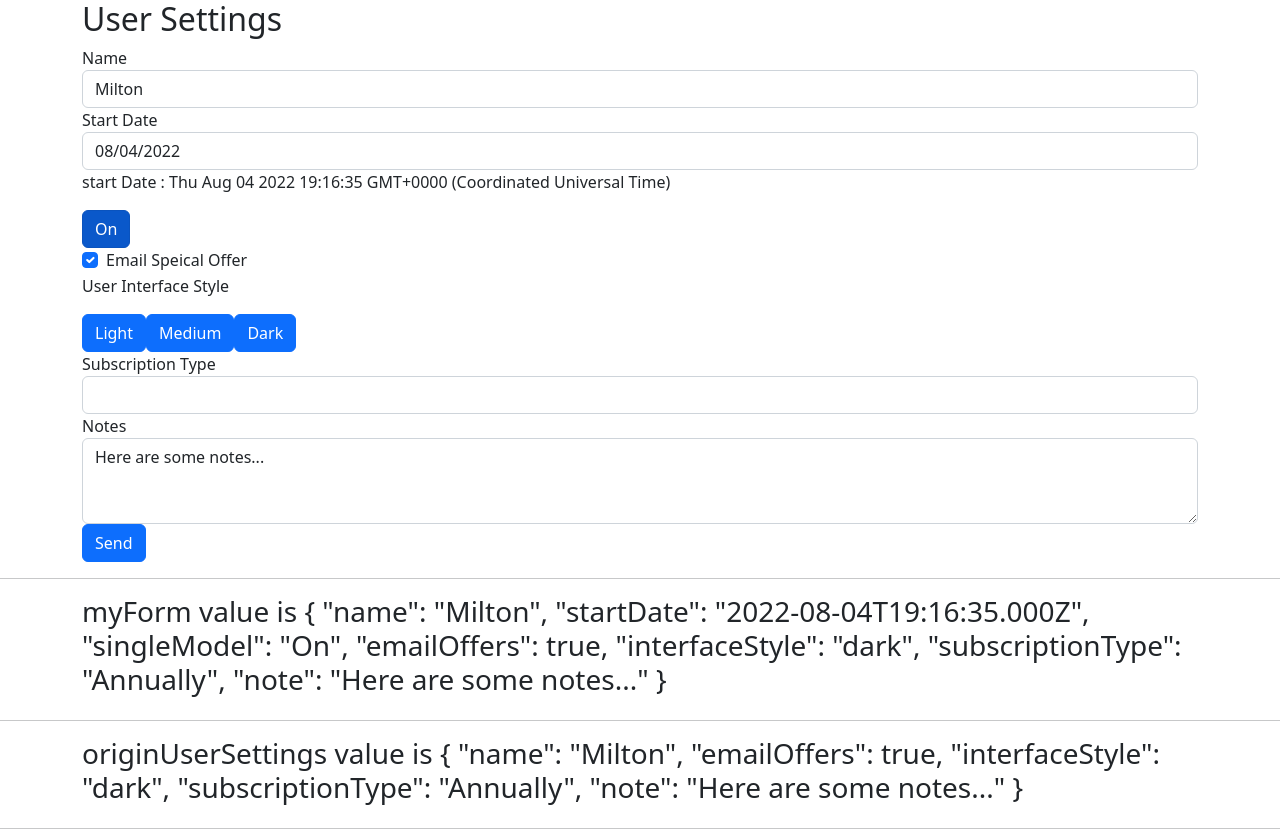
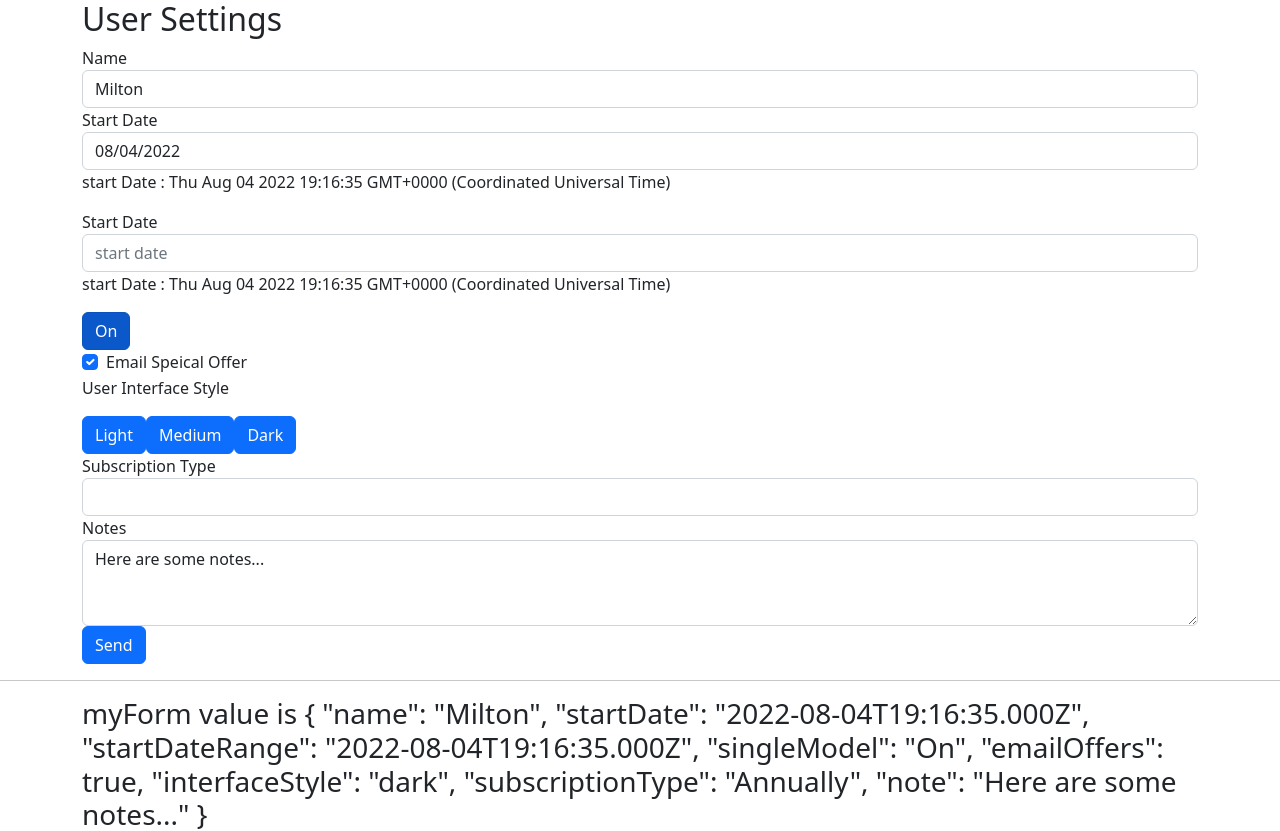
Before and after one commit to foureverhh/PluralSightTemplateDrivenFormAngular, an Angular app: page / in a window 1280 px wide. Shown: the top 831 px of the page. Built offline with nearby package versions, Linux system fonts and the light colour scheme.

Commit message:
add bsDater0angepicker

```diff
--- a/src/app/user-settings-form/user-settings-form.component.html
+++ b/src/app/user-settings-form/user-settings-form.component.html
@@ -25,6 +25,15 @@
                 placeholder="start date"
                 class="form-control"
                 [(ngModel)]="startDate" name="startDate" id="startDate" bsDatepicker>
+        </div>
+        <p>start Date : {{startDate}}</p>
+
+        <div class="form-group">
+          <label for="starDate">Start Date</label>
+          <input type="text"
+                placeholder="start date"
+                class="form-control"
+                [(ngModel)]="startDateRange" name="startDateRange" id="startDate" bsDaterangepicker>
         </div>
         <p>start Date : {{startDate}}</p>
         <button type="button" class="btn btn-primary" name="singleModel"
--- a/src/app/user-settings-form/user-settings-form.component.ts
+++ b/src/app/user-settings-form/user-settings-form.component.ts
@@ -26,6 +26,7 @@ export class UserSettingsFormComponent implements OnInit{
   postError: boolean = false;
   singleModel = 'On';
   startDate: Date = new Date();
+  startDateRange: Date = new Date();
 
   constructor(private dataService: DataService) { }
 
```
